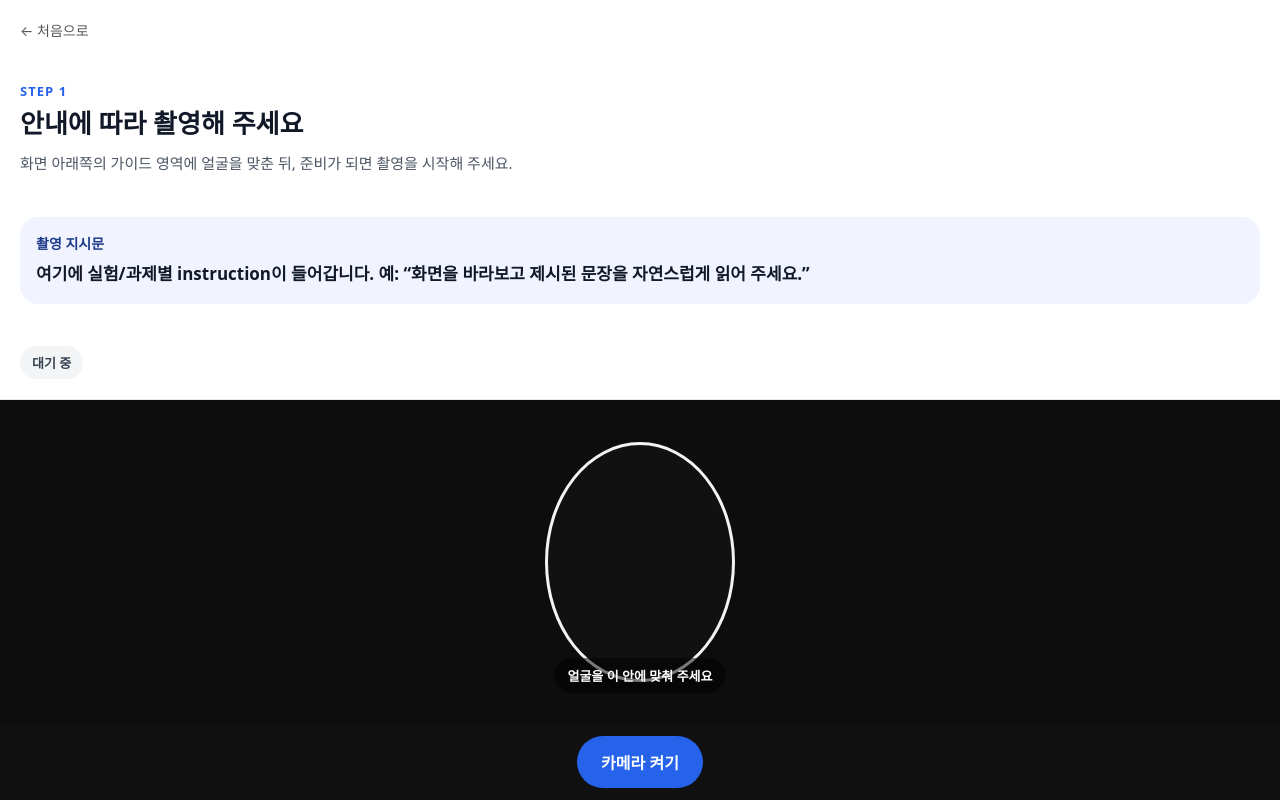
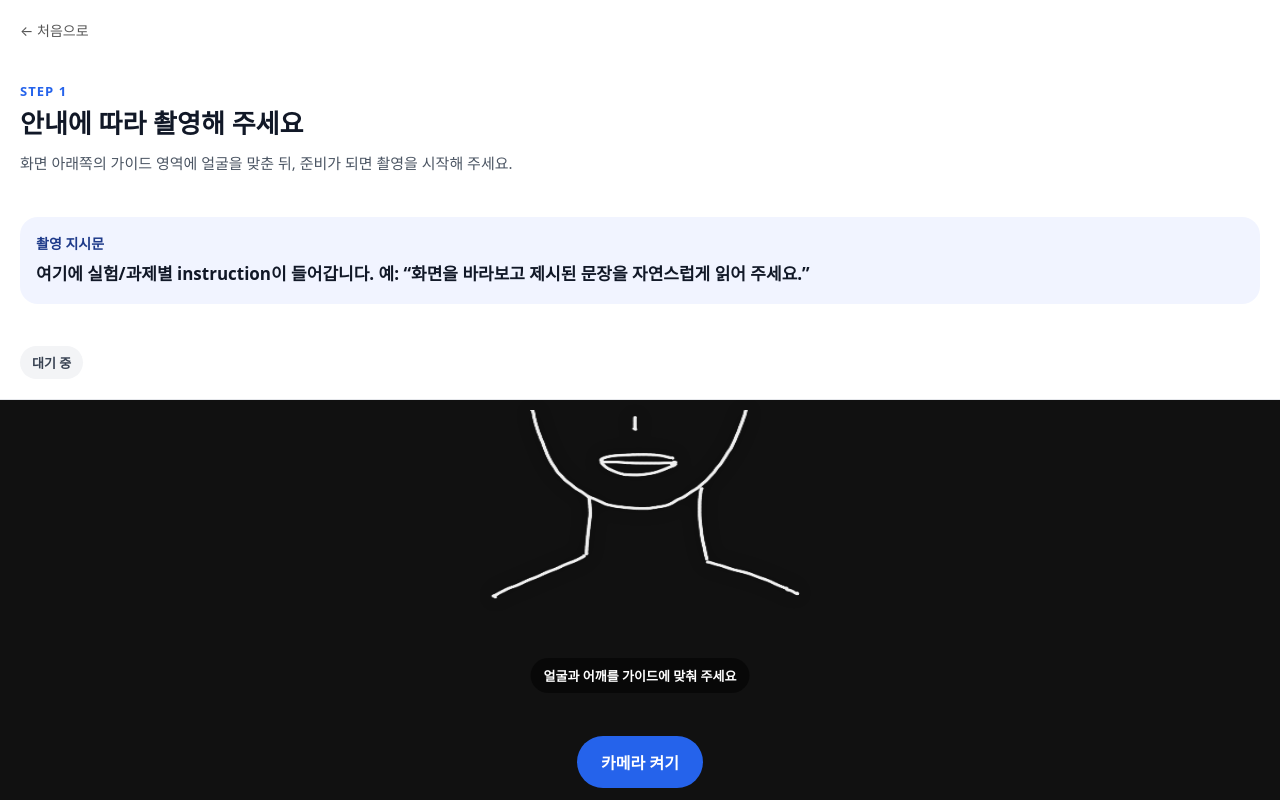
Before and after one commit to sanajlee/video-collection-app, a React (Vite) app: page / in a window 1280 px wide. Both pictures are taken after a click on the button "시작하기". Built offline with nearby package versions, Linux system fonts and the light colour scheme.

Commit message:
2026.06.02.

```diff
--- a/src/pages/RecordPage.jsx
+++ b/src/pages/RecordPage.jsx
@@ -1,3 +1,4 @@
+import faceShoulderGuide from "../assets/guides/face-shoulder-guide.PNG";
 import { useRef, useState } from "react";
 
 export default function RecordPage({ onBack }) {
@@ -135,8 +136,12 @@ export default function RecordPage({ onBack }) {
               />
 
               <div className="guide-overlay">
-                <div className="face-guide" />
-                <p className="guide-text">얼굴을 이 안에 맞춰 주세요</p>
+                <img
+                  src={faceShoulderGuide}
+                  className="guide-image"
+                  alt=""
+                />
+                <p className="guide-text">얼굴과 어깨를 가이드에 맞춰 주세요</p>
               </div>
             </>
           ) : (
--- a/src/styles.css
+++ b/src/styles.css
@@ -248,6 +248,16 @@ button {
   font-weight: 700;
 }
 
+.guide-image {
+  width: 74vw;
+  max-width: 320px;
+  height: auto;
+  max-height: 38vh;
+  opacity: 0.95;
+  filter: drop-shadow(0 0 8px rgba(0, 0, 0, 0.55));
+  pointer-events: none;
+}
+
 .button-bar {
   min-height: 76px;
   padding: 12px 16px calc(12px + env(safe-area-inset-bottom));
```
Also changed, not shown: src/assets/guides/face-shoulder-guide.PNG (added).
